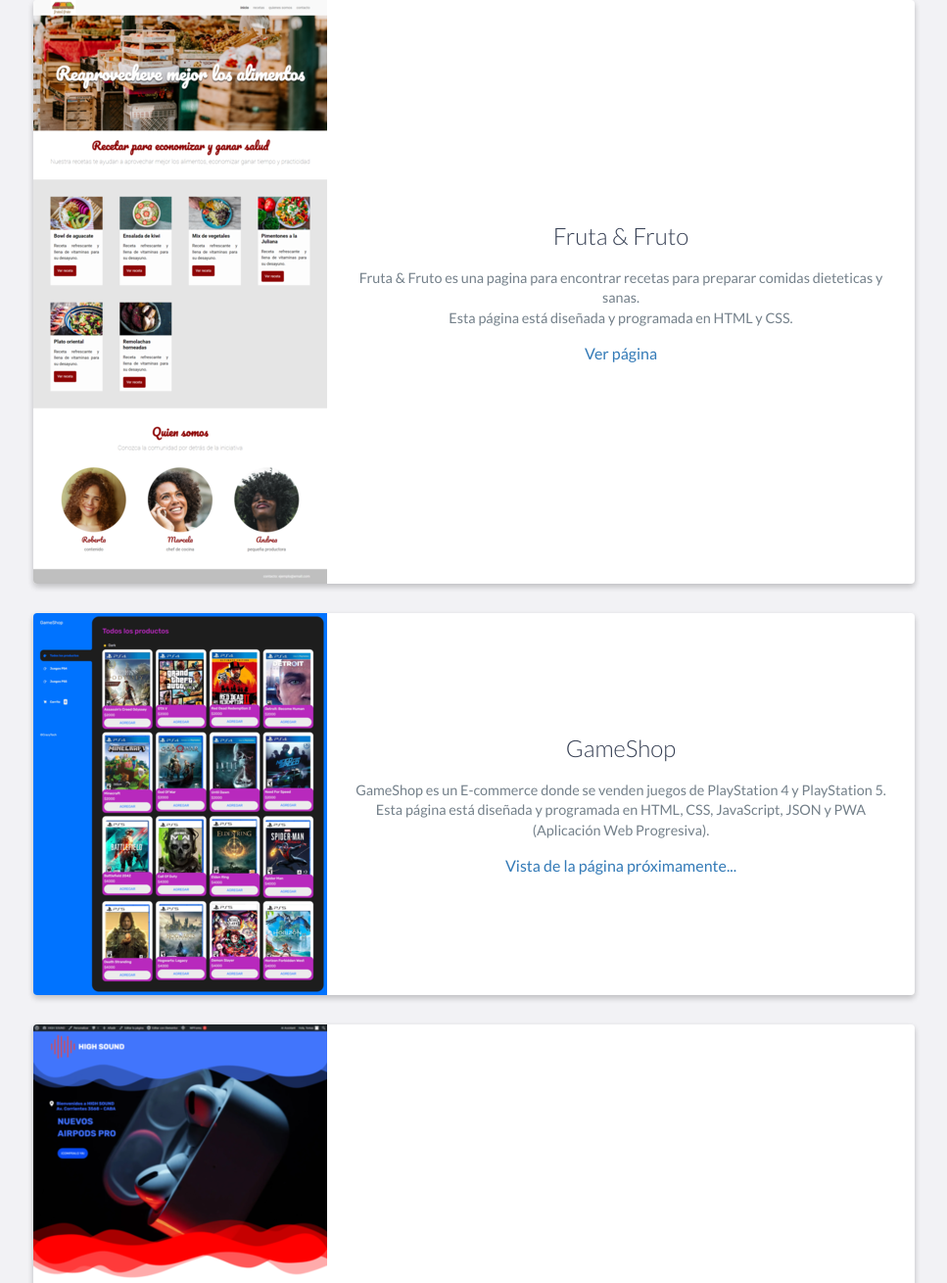
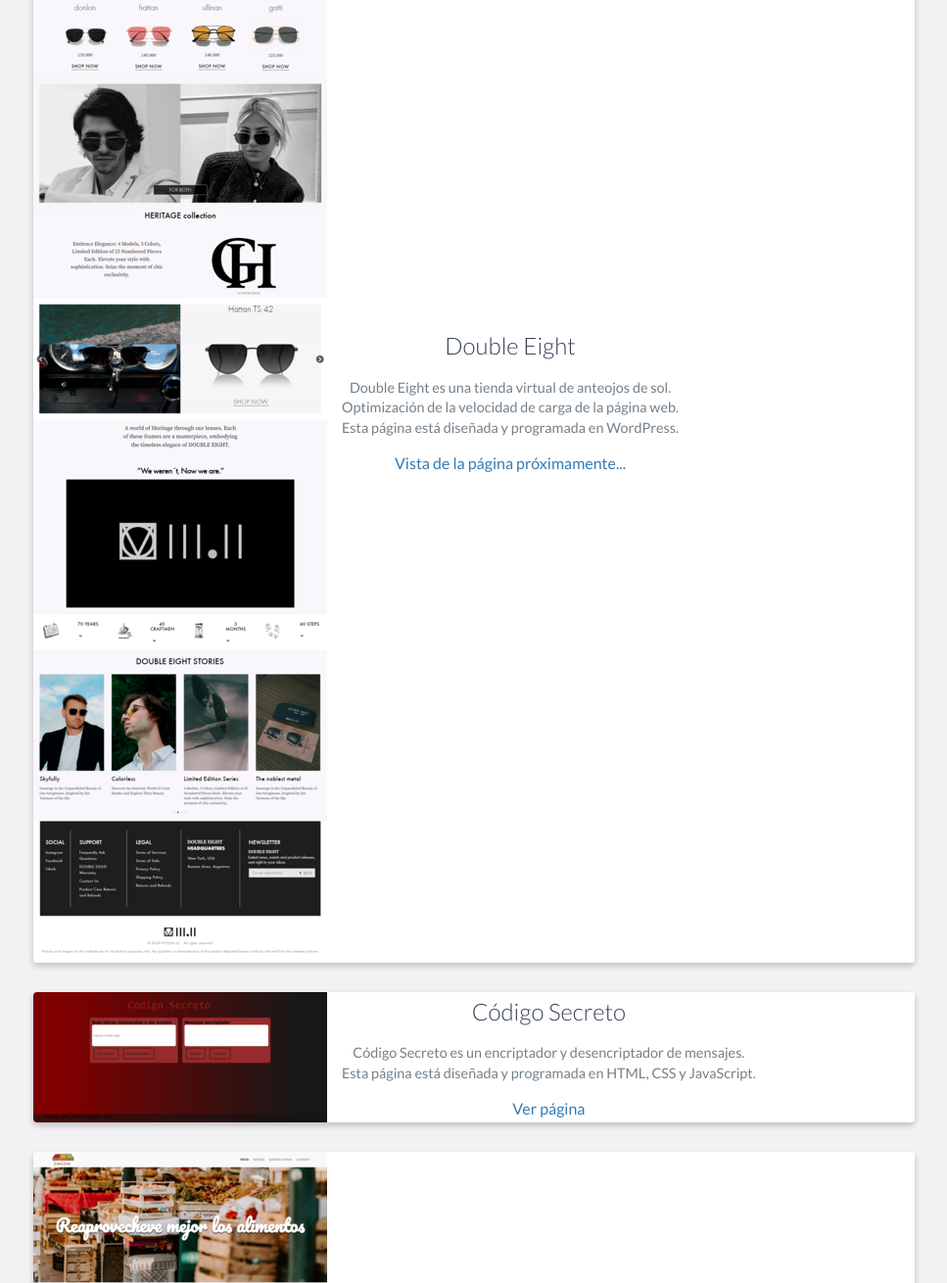
Before and after one commit to tomasfriz/Porfolio-Web, a website: page index.html in a window 1280 px wide. Shown: the part 10282-11592 px from the top of the page at 98% size, without its empty margins (156-1123 px from the left). Drawn offline with nearby package versions, Linux system fonts and the light colour scheme.

```diff
--- a/index.html
+++ b/index.html
@@ -370,6 +370,23 @@
 
                 <div class="project shadow-large">
                     <div class="project-image">
+                        <img src="images/double8ight.png" alt="Vista previa de la página" />
+                    </div>
+                    <!-- End .project-image -->
+                    <div class="project-info">
+                        <h3>Double Eight</h3>
+                        <p>
+                            Double Eight es una tienda virtual de anteojos de sol. <br>
+                            Optimización de la velocidad de carga de la página web. <br>
+                            Esta página está diseñada y programada en WordPress.
+                        </p>
+                        <a href="https://double8ight.com/" target="_blank">Vista de la página próximamente...</a>
+                    </div>
+                    <!-- End .project-info -->
+                </div>
+
+                <div class="project shadow-large">
+                    <div class="project-image">
                         <img src="images/Encriptador-y-desencriptador-de-mensajes.png"
                             alt="Vista previa de la página" />
                     </div>
```
Also changed, not shown: images/double8ight.png (added).
